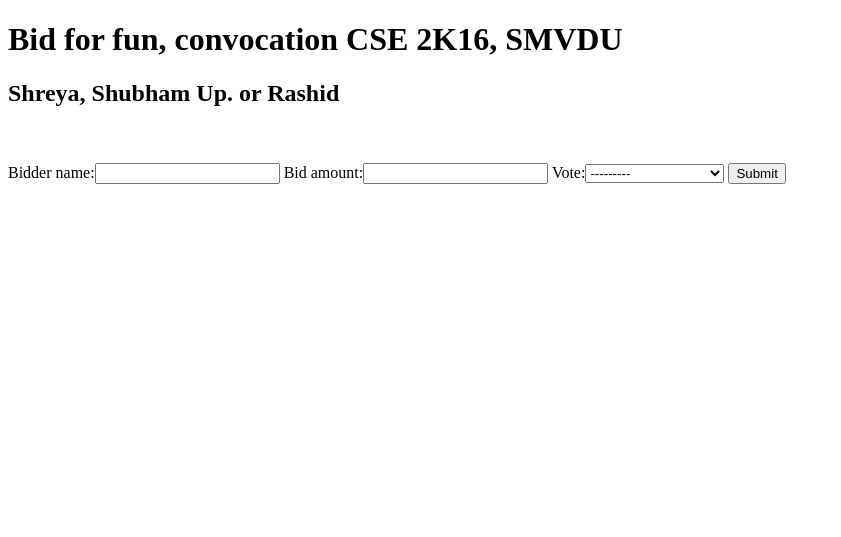
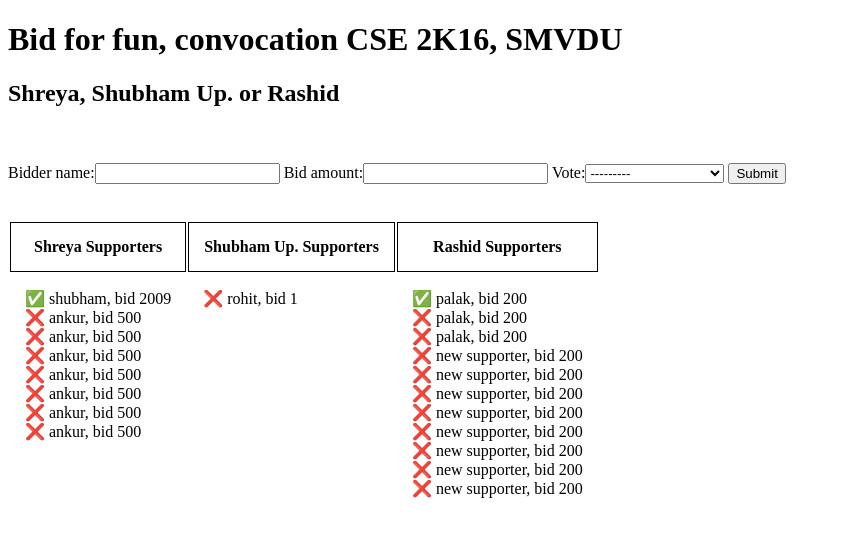
Before and after one commit to 22shubh22/convocation-22, a Django app: page / in a window 1280 px wide. Shown: the top 537 px of the page, without its empty margins (0-841 px from the left). Run offline with Django 3.2, Linux system fonts and the light colour scheme; data comes from the database, SQL or seed files in the repository; both versions use the stored data as it was after the commit.

Commit message:
fix: UI enhanchment

```diff
--- a/bid/models.py
+++ b/bid/models.py
@@ -11,4 +11,4 @@ class Bid(models.Model):
     updated_at = models.DateTimeField(auto_now=True, blank=True, null=True)
 
     def __str__(self):
-        return self.name + " (" + str(self.id) + ")"
+        return self.bidder_name + " (" + str(self.id) + ")"
--- /dev/null
+++ b/bid/templates/bids.html
@@ -0,0 +1,11 @@
+{% block content %}
+    {% for Bid in supporters %}
+        {% if Bid.is_approved %}
+            ✅
+        {% else %}
+            ❌
+        {% endif %}
+       {{ Bid.bidder_name}}, bid {{ Bid.bid_amount}}
+      <br>
+    {% endfor %}
+{% endblock %}
--- a/bid/templates/home.html
+++ b/bid/templates/home.html
@@ -4,6 +4,14 @@
   <head>
     <title>Convocation Betting</title>
   </head>
+  <style>
+    th{
+      border:1px solid black;
+    }
+    th, td {
+      padding: 15px;
+    }
+  </style>
 
   <body>
     <h1>Bid for fun, convocation CSE 2K16, SMVDU</h1>
@@ -15,5 +23,18 @@
         {{form}}
         <input type="submit" value="Submit">
     </form>
+    <br><br>
+    <table>
+      <tr>
+        <th>Shreya Supporters</th>
+        <th>Shubham Up. Supporters</th>
+        <th>Rashid Supporters</th>
+      </tr>
+      <tr>
+        <td style="vertical-align:top">{% include 'bids.html' with supporters=shreya_supporters %}</td>
+        <td style="vertical-align:top">{% include 'bids.html' with supporters=shubham_supporters %}</td>
+        <td style="vertical-align:top">{% include 'bids.html' with supporters=rashid_supporters %}</td>
+      </tr>
+    </table>
   </body>
 </html>
--- a/bid/views.py
+++ b/bid/views.py
@@ -1,7 +1,17 @@
 from django.shortcuts import render
 from . import forms
+from . import models
 # Create your views here.
 def home_view(request):
+    if request.method == 'POST':
+        bidcreateform = forms.BidCreateForm(request.POST)
+        if bidcreateform.is_valid():
+            bid = bidcreateform.save()
+            bid.refresh_from_db()
+            bid.save()
     context = {}
     context["form"] = forms.BidCreateForm()
+    context["shreya_supporters"] = models.Bid.objects.filter(vote="1")
+    context["shubham_supporters"] = models.Bid.objects.filter(vote="2")
+    context["rashid_supporters"] = models.Bid.objects.filter(vote="3")
     return render(request, "home.html", context)
```
Also changed, not shown: bid/utils.py (added, +10 -0 lines), db.sqlite3.
